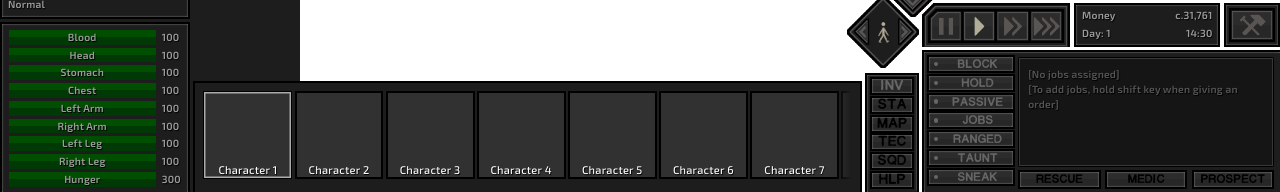
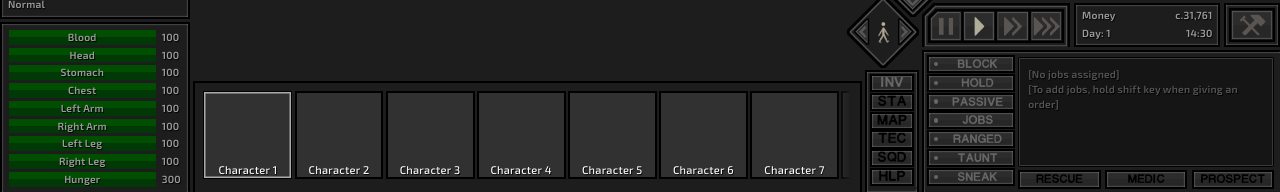
Before and after one commit to valooford/kenshi-ui, a Vue app: page / in a window 1280 px wide. Shown: the part 608-800 px from the top of the page. Built offline with nearby package versions, Linux system fonts and the light colour scheme.

Commit message:
Fix bugs
details:
- fix stopping the time when leaving the page
- fix body width when background video is still fetching
- hide standard cursor that appears over the range component
- align the heights of the bars at the bottom

```diff
--- a/package.json
+++ b/package.json
@@ -1,6 +1,6 @@
 {
   "name": "kenshi-ui",
-  "version": "1.0.0",
+  "version": "1.0.1",
   "scripts": {
     "dev": "vite",
     "build": "run-p type-check build-only",
--- a/src/assets/base.css
+++ b/src/assets/base.css
@@ -4,6 +4,7 @@
 
 body {
   position: fixed; /* Always show address bar on mobile */
+  width: 100%;
   min-height: 100vh;
   text-rendering: optimizeLegibility;
   -webkit-font-smoothing: antialiased;
--- a/src/components/GameControls.vue
+++ b/src/components/GameControls.vue
@@ -45,7 +45,7 @@
       this.d.setGameSpeed(speed)
     },
     onVisibilityChange() {
-      if (document.hidden) {
+      if (document.hidden && this.s.gameParameters.gameSpeed) {
         this.d.setGameSpeed(GameSpeed.Pause)
       }
     },
--- a/src/components/NavMenu.vue
+++ b/src/components/NavMenu.vue
@@ -40,6 +40,7 @@
 
 <style scoped>
 .box_bottom {
+  min-height: 165rem;
   border-bottom: none;
 }
 .buttons {
--- a/src/ui/KRange.vue
+++ b/src/ui/KRange.vue
@@ -31,12 +31,10 @@
   border-radius: 7.5rem;
   background-color: #b0ad98;
   margin-top: -14rem; /* Chrome-specific */
-  cursor: pointer;
 }
 .range::-webkit-slider-runnable-track {
   width: 100%;
   height: 5rem;
   background-color: #595553;
-  cursor: pointer;
 }
 </style>
```
Also changed, not shown: 1 other file (tests, documents, lock files or other folders).
